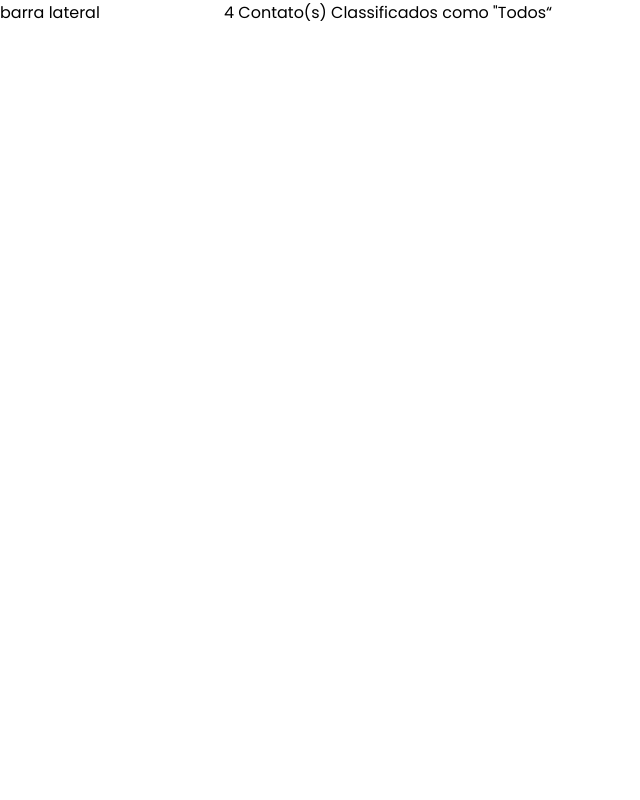
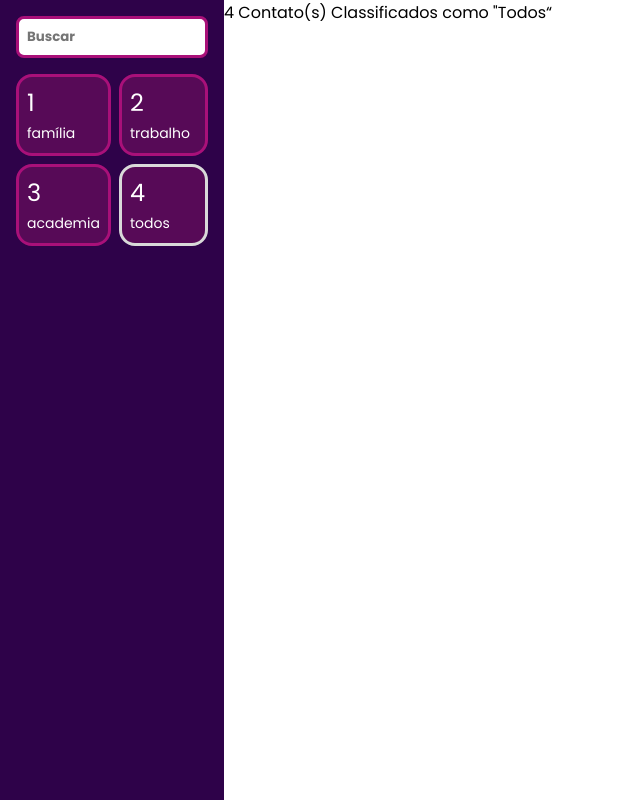
Before and after one commit to rachelpeppedev/lista_contatos, a React (Create React App) app: page / in a window 1280 px wide. Shown: the whole page, without its empty margins (0-640 px from the left). Built offline with nearby package versions, Linux system fonts and the light colour scheme.

Commit message:
Contruindo e parametrizando os filtros

```diff
--- /dev/null
+++ b/src/components/FiltroCard/index.tsx
@@ -0,0 +1,15 @@
+import * as S from './styles'
+
+export type Props = {
+  ativo?: boolean
+  contador: number
+  legenda: string
+}
+const FiltroCard = ({ ativo, legenda, contador }: Props) => (
+  <S.Card ativo={ativo}>
+    <S.Contador>{contador}</S.Contador>
+    <S.Label>{legenda}</S.Label>
+  </S.Card>
+)
+
+export default FiltroCard
--- /dev/null
+++ b/src/components/FiltroCard/styles.ts
@@ -0,0 +1,23 @@
+import styled from 'styled-components'
+
+import { Props } from '.'
+
+type PropsSemLegendaEContador = Omit<Props, 'legenda' | 'contador'>
+
+export const Card = styled.div<PropsSemLegendaEContador>`
+  padding: 8px;
+  border: 3px solid ${(props) => (props.ativo ? '#D9D9D9' : '#a91079')};
+  background-color: #570a57;
+  color: #fff;
+  border-radius: 16px;
+`
+
+export const Contador = styled.span`
+  font-weight: medium;
+  font-size: 24px;
+  display: block;
+`
+
+export const Label = styled.span`
+  font-size: 14px;
+`
--- a/src/containers/BarraLateral/index.tsx
+++ b/src/containers/BarraLateral/index.tsx
@@ -1,3 +1,18 @@
-const BarraLateral = () => <aside>barra lateral</aside>
+import FiltroCard from '../../components/FiltroCard'
+import * as S from './styles'
+
+const BarraLateral = () => (
+  <S.Aside>
+    <div>
+      <S.Campo type="text" placeholder="Buscar" />
+    </div>
+    <S.Filtros>
+      <FiltroCard legenda="família" contador={1} />
+      <FiltroCard legenda="trabalho" contador={2} />
+      <FiltroCard legenda="academia" contador={3} />
+      <FiltroCard legenda="todos" contador={4} ativo />
+    </S.Filtros>
+  </S.Aside>
+)
 
 export default BarraLateral
--- /dev/null
+++ b/src/containers/BarraLateral/styles.ts
@@ -0,0 +1,24 @@
+import styled from 'styled-components'
+
+export const Aside = styled.aside`
+  padding: 16px;
+  background-color: #2e0249;
+  height: 100vh;
+`
+
+export const Filtros = styled.div`
+  display: grid;
+  grid-template-columns: 1fr 1fr;
+  grid-gap: 8px;
+  margin-top: 16px;
+`
+
+export const Campo = styled.input`
+  padding: 8px;
+  background-color: #fff;
+  border-radius: 8px;
+  font-weight: bold;
+  color: #2e0249;
+  border: 3px solid #a91079;
+  width: 100%;
+`
```
